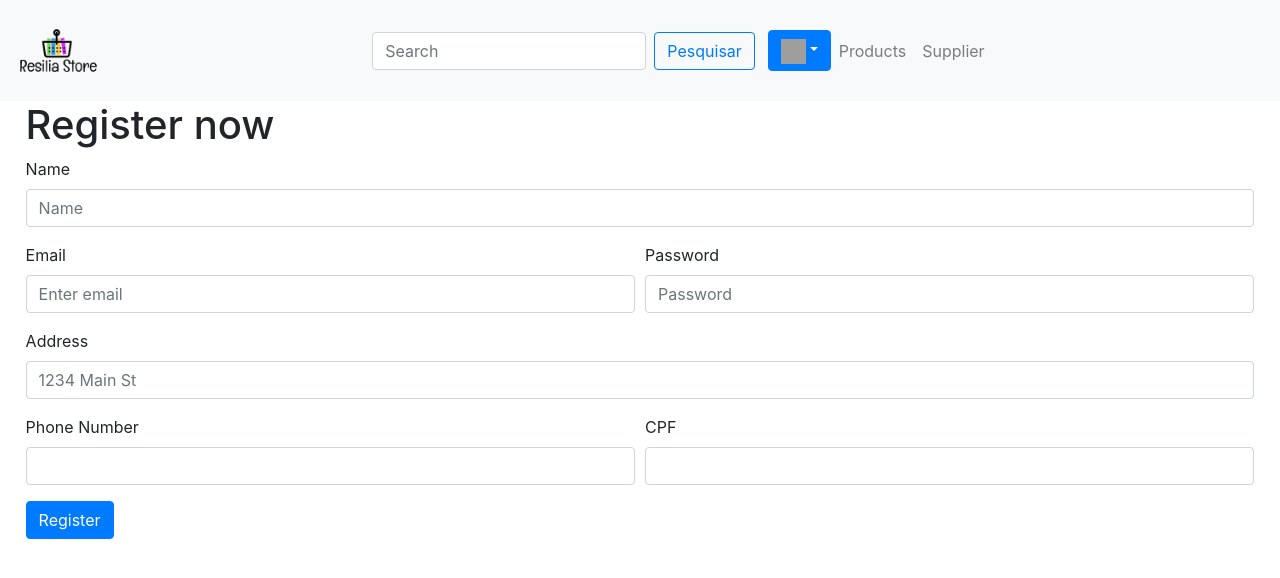
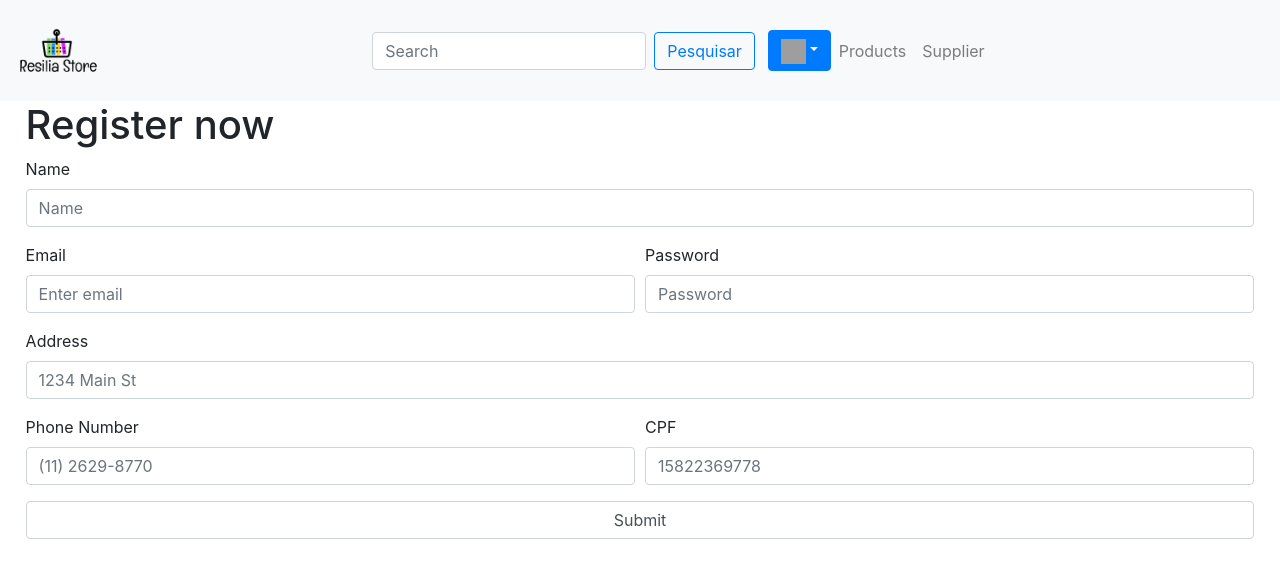
Before and after one commit to paula-gomes/Marketplace-React, a React (Create React App) app: page /newUser in a window 1280 px wide. Shown: the top 578 px of the page. Built offline with nearby package versions, Linux system fonts and the light colour scheme; grey boxes are pictures that could not be loaded.

Commit message:
Carousel and fetch post (clients)

```diff
--- a/package.json
+++ b/package.json
@@ -6,11 +6,11 @@
     "@testing-library/jest-dom": "^5.11.5",
     "@testing-library/react": "^11.1.0",
     "@testing-library/user-event": "^12.1.10",
-    "axios": "^0.21.0",
     "bootstrap": "^4.5.3",
     "react": "^17.0.1",
     "react-bootstrap": "^1.4.0",
     "react-dom": "^17.0.1",
+    "react-hook-form": "^6.10.1",
     "react-router-dom": "^5.2.0",
     "react-scripts": "4.0.0",
     "react-use-request": "0.0.4",
--- a/src/App.js
+++ b/src/App.js
@@ -17,7 +17,7 @@ function App() {
             <Route exact path="/" children={<Home/>}/>
             <Route exact path="/products/" children={<Products />} />
             <Route path ="/products/:id" children={<ViewProduct/>} />
-            <Route path="/newUser" children={<Client />} />
+            <Route path="/newUser" children={<Client/>} />
           </Switch>
       </BrowserRouter>
     </div>
--- a/src/Components/FormRegister/Client.js
+++ b/src/Components/FormRegister/Client.js
@@ -1,54 +1,117 @@
 import Form from 'react-bootstrap/Form';
 import Col from 'react-bootstrap/Col';
 import Button from 'react-bootstrap/Button';
+import { useForm } from "react-hook-form";
+import React, { useState } from 'react';
+
+const Client = () => {
+
+	const [name, setName] = useState();
+	const [email, setEmail] = useState();
+	const [pwrd, setPwrd] = useState();
+	const [cpf, setCpf] = useState();
+	const [phone, setPhone] = useState();
+	const [address, setAddress] = useState();
 
 
-export default function FormClient() {
+	const submit = (event) => {
+
+		event.preventDefault();
+
+		const body = {
+			name: name,
+			email: email,
+			password: pwrd,
+			cpf: cpf,
+			phone: phone,
+			address: address
+		}
+
+		fetch('https://resilia-marketplace.herokuapp.com/clients/add', {
+			method: 'POST',
+			body: JSON.stringify(body),
+			headers: { 'Content-Type': 'application/json' }
+		})
+			.then(()=> console.log('foi'))
+			.catch(err => console.log(err, "fetch post"))
+	}
+
 
 	return (
-		<div style={{ margin: "0 2vw"}}>
+		<div style={{ margin: "0 2vw" }}>
 			<h1> Register now</h1>
-			<Form>
+			<form onSubmit={submit} >
 				<Form.Row>
 					<Form.Group as={Col} controlId="formGridName">
 						<Form.Label>Name</Form.Label>
-						<Form.Control placeholder="Name" />
+						<Form.Control
+							type="text"
+							placeholder="Name"
+							name="name"
+							onChange={event => setName(event.target.value)}
+						/>
+
 					</Form.Group>
 
 				</Form.Row>
 				<Form.Row>
 					<Form.Group as={Col} controlId="formGridEmail">
 						<Form.Label>Email</Form.Label>
-						<Form.Control type="email" placeholder="Enter email" />
+						<Form.Control
+							type="email"
+							placeholder="Enter email"
+							name="email"
+							onChange={event => setEmail(event.target.value)}
+						/>
+
 					</Form.Group>
 
 					<Form.Group as={Col} controlId="formGridPassword">
 						<Form.Label>Password</Form.Label>
-						<Form.Control type="password" placeholder="Password" />
+						<Form.Control
+							type="password"
+							placeholder="Password"
+							name="pwrd"
+							onChange={event => setPwrd(event.target.value)}
+						/>
 					</Form.Group>
 				</Form.Row>
 
 				<Form.Group controlId="formGridAddress1">
 					<Form.Label>Address</Form.Label>
-					<Form.Control placeholder="1234 Main St" />
+					<Form.Control
+						type="text"
+						placeholder="1234 Main St"
+						name="address"
+						onChange={event => setAddress(event.target.value)}
+					/>
 				</Form.Group>
 
 				<Form.Row>
 					<Form.Group as={Col} controlId="formGridPhone">
 						<Form.Label>Phone Number</Form.Label>
-						<Form.Control />
+						<Form.Control
+							type="text"
+							placeholder="(11) 2629-8770"
+							name="phone"
+							onChange={event => setPhone(event.target.value)}
+						/>
 					</Form.Group>
 
 					<Form.Group as={Col} controlId="formGridCPF">
 						<Form.Label>CPF</Form.Label>
-						<Form.Control />
+						<Form.Control
+							type="text"
+							placeholder="15822369778"
+							name="cpf"
+							onChange={event => setCpf(event.target.value)}
+						/>
 					</Form.Group>
-
 				</Form.Row>
-				<Button variant="primary" type="submit">
-					Register
-				</Button>
-			</Form>
+				<Form.Control type="submit" name="Sign Up" width='50px'/>
+			</form>
 		</div>
 	)
 }
+
+export default Client;
--- a/src/Components/Home/Home.css
+++ b/src/Components/Home/Home.css
@@ -1,5 +1,8 @@
-.carouselImg{
 
-    width:75%;
-    text-align: center;
+.carousel{
+
+    max-width: 50vw;
+    margin-left: 25%;
+    margin-top: 50px;
+
 }
--- a/src/Components/Home/Home.js
+++ b/src/Components/Home/Home.js
@@ -1,6 +1,7 @@
 /// This content must be in the inital page, just a few products are added//
 import React from 'react';
 import Carousel from 'react-bootstrap/Carousel';
+import Image from 'react-bootstrap/Image';
 import './Home.css';
 
 const Home = (props) => {
@@ -19,7 +20,7 @@ const Home = (props) => {
 
 	console.log(products);
 	return (
-		<Carousel>
+		<Carousel className="carousel">
 
     {
       products.map((item, index) => {
@@ -28,9 +29,10 @@ const Home = (props) => {
 
         <Carousel.Item>
           <img
-            className="carouselImg"
+            className ="d-block w-100"
             src= {item.img}
             alt="First slide"
+            style={{height: "400px"}}
           />
           <Carousel.Caption>
             <h3>First slide label</h3>
--- a/src/Components/ModalSignIn/ModalSignIn.js
+++ b/src/Components/ModalSignIn/ModalSignIn.js
@@ -27,7 +27,7 @@ function ModalSignIn(props) {
           <Modal.Title>Login</Modal.Title>
         </Modal.Header>
         <Modal.Body>
-          <Form>
+          <form action="https://resilia-marketplace.herokuapp.com/products" method="GET">
             <Form.Group controlId="formBasicEmail">
               <Form.Label>Email address</Form.Label>
               <Form.Control type="email" placeholder="Enter email" />
@@ -46,7 +46,7 @@ function ModalSignIn(props) {
             <Button variant="primary" type="submit">
               Enter
             </Button>
-          </Form>
+          </form>
         </Modal.Body>
       </Modal>
     </>
--- a/src/Components/NavBar/NavBar.js
+++ b/src/Components/NavBar/NavBar.js
@@ -36,7 +36,7 @@ export default function NavBar() {
 								</div>
 							</Dropdown.Item>
 							<div>
-								<p>Entre</p>
+								<p>Not a client?</p>
 							</div>
 							<Dropdown.Item>
 								<Link to='/newUser'>
```
Also changed, not shown: src/Requests/RequestProduct.js (deleted), 1 other file (tests, documents, lock files or other folders).
